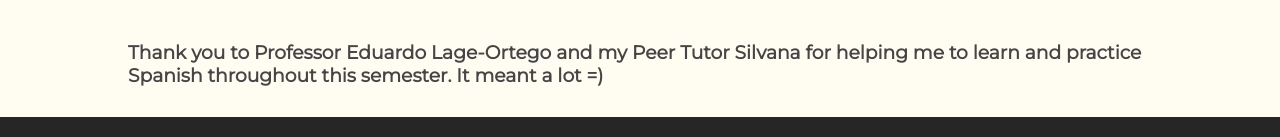
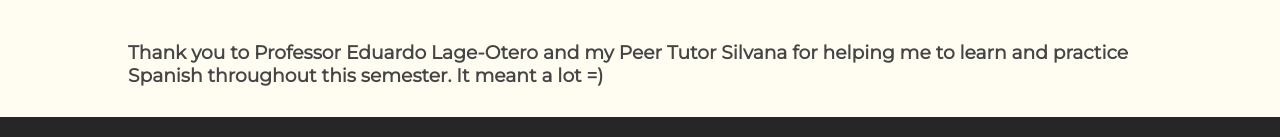
Before and after one commit to darigashok/spanish-dossier, a plain HTML site: page index.html in a window 1280 px wide. Shown: the part 2792-2929 px from the top of the page. Drawn offline with Linux system fonts and the light colour scheme.

Commit message:
Update index.html

```diff
--- a/index.html
+++ b/index.html
@@ -126,7 +126,7 @@
                     <li> Learn with more commitment</li>
                 </ul>
             </div>
-        <h3>Thank you to Professor Eduardo Lage-Ortego and my Peer Tutor Silvana for helping me to learn and practice Spanish throughout this semester. It meant a lot =)
+        <h3>Thank you to Professor Eduardo Lage-Otero and my Peer Tutor Silvana for helping me to learn and practice Spanish throughout this semester. It meant a lot =)
             </h3>
         </div>
     </div>
```
